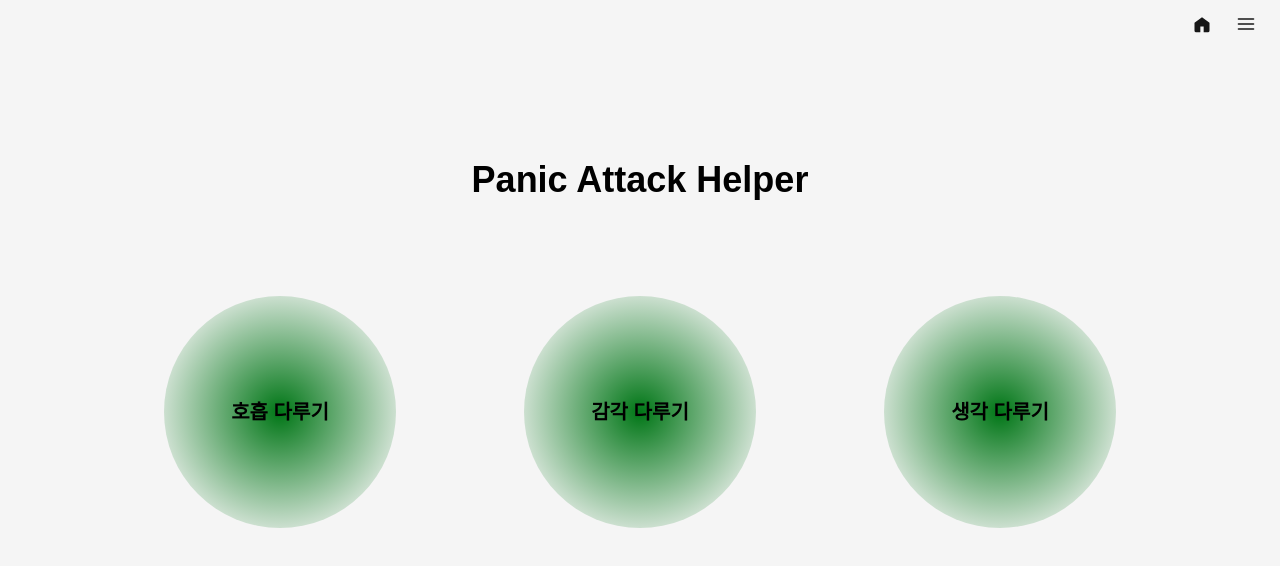
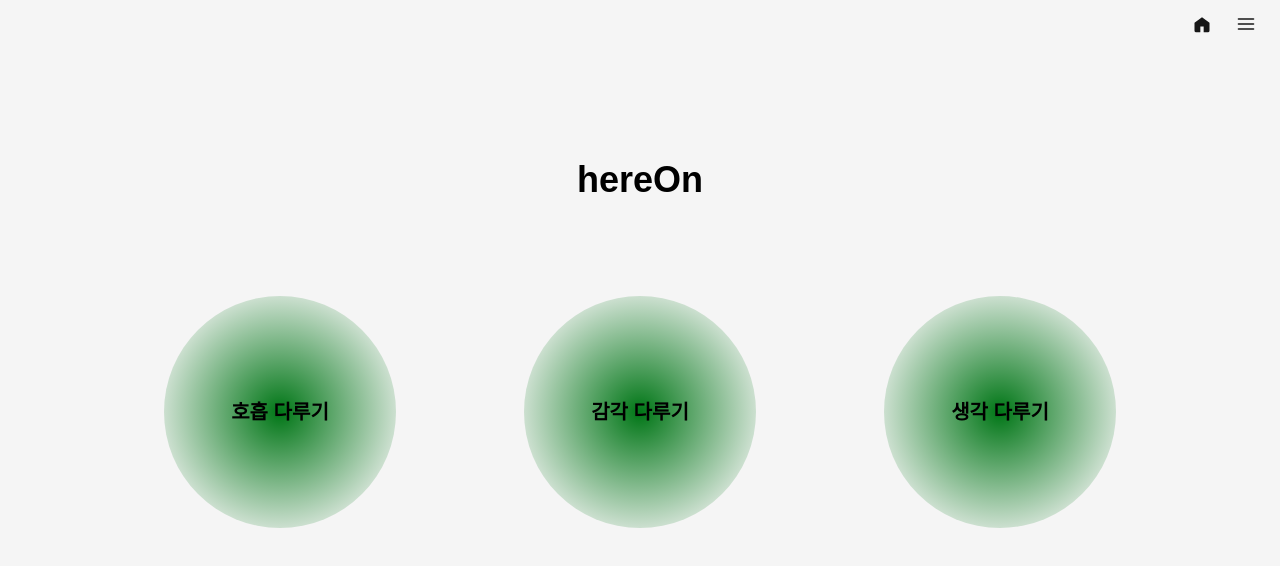
Before and after one commit to SallyKim02/Hereon, a Next.js app: page / in a window 1280 px wide. Shown: the top 566 px of the page. Built offline with nearby package versions, Linux system fonts and the light colour scheme.

Commit message:
panic attack helper -> hereOn

```diff
--- a/app/page.js
+++ b/app/page.js
@@ -6,7 +6,7 @@ export default function HomePage() {
       {/* 중앙 컨테이너 */}
       <div className="w-full max-w-5xl mx-auto px-6 flex flex-col items-center">
         <h1 className="mt-40 text-4xl font-bold text-black w-full text-center">
-          Panic Attack Helper
+          hereOn
         </h1>
 
         <div className="mt-24 flex justify-center items-center gap-32">
--- a/package.json
+++ b/package.json
@@ -1,5 +1,5 @@
 {
-  "name": "panic-attack-helper",
+  "name": "hereon",
   "version": "0.1.0",
   "private": true,
   "scripts": {
```
Also changed, not shown: 1 other file (tests, documents, lock files or other folders).
